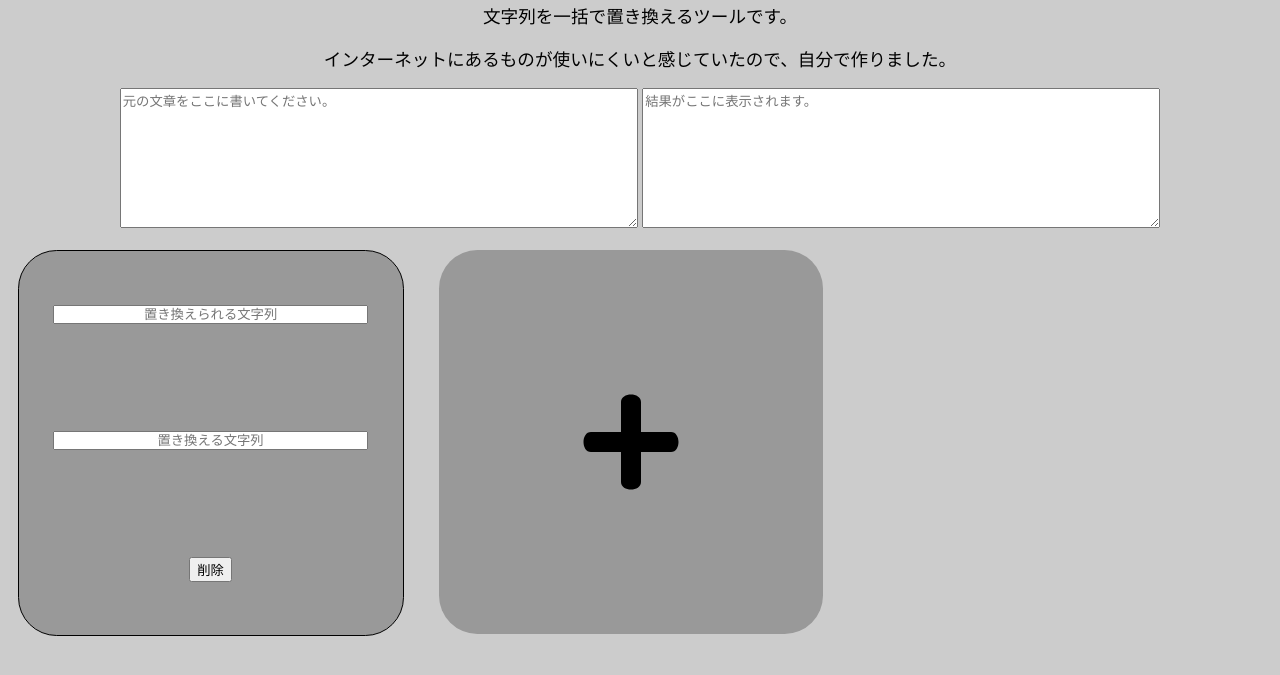
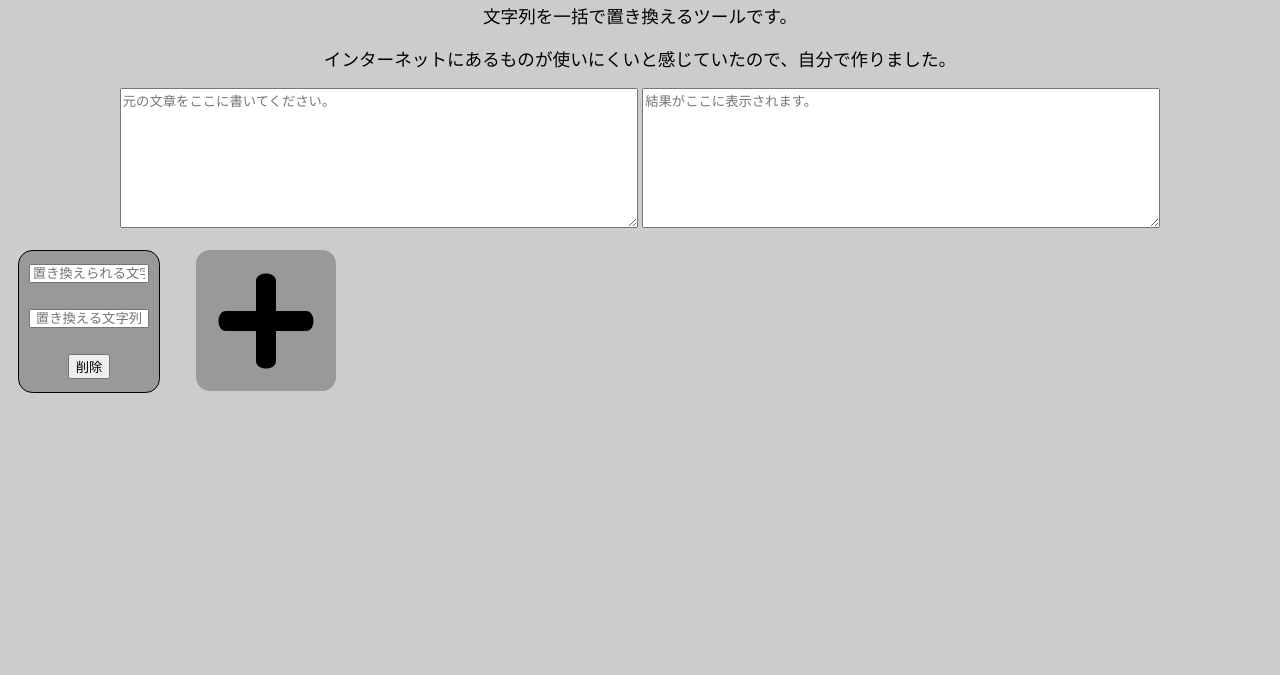
Before and after one commit to rtnox/replacingstring, a plain HTML site: page index.html in a window 1280 px wide. Shown: the part 95-770 px from the top of the page. Drawn offline with Linux system fonts and the light colour scheme.

Commit message:
Update style.css

```diff
--- a/style.css
+++ b/style.css
@@ -38,10 +38,8 @@ textarea {
 	flex-direction: column;
 	justify-content: space-around;
 	height: 8em;
-        min-height:30vw;
 	margin: 1em;
 	max-width: 8em;
-        min-width: 30vw;
 	width: 100vw;
 }
 @keyframes show {
```
